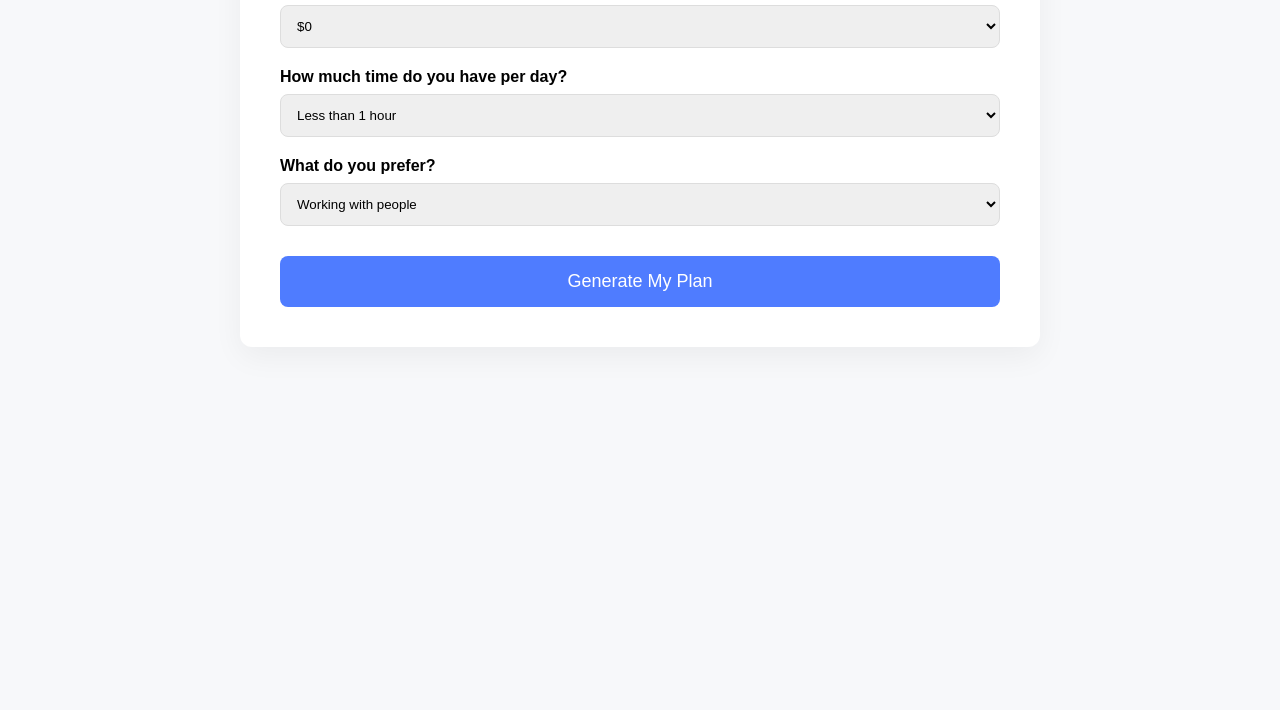
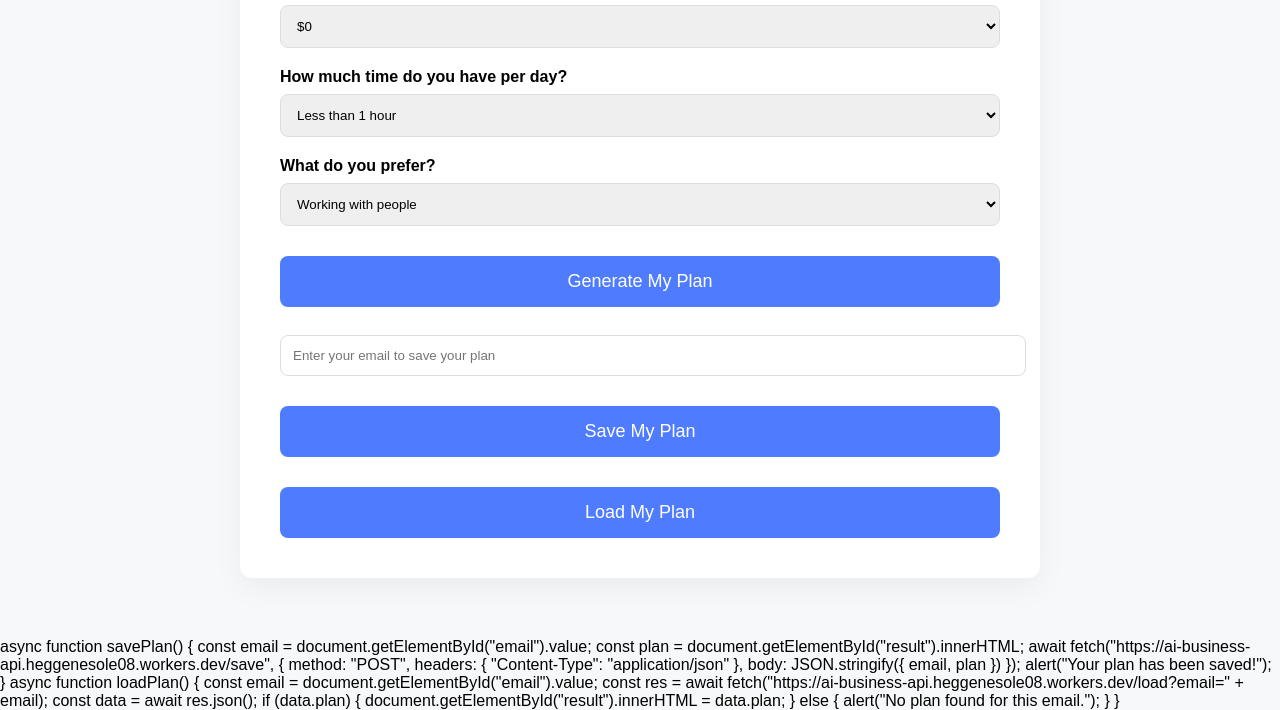
Before and after one commit to OleOleoLeoe/ai-business-launcher, a plain HTML site: page index.html in a window 1280 px wide. Shown: the part 201-911 px from the top of the page. Before the commit the page ends 800 px from the top, so only its background shows below. Drawn offline with Linux system fonts and the light colour scheme.

Commit message:
Implement save and load plan features
Added functionality to save and load plans using email.

```diff
--- a/index.html
+++ b/index.html
@@ -89,7 +89,13 @@
 
     <button onclick="generate()">Generate My Plan</button>
 
-    <div class="result" id="result"></div>
+  <div class="result" id="result"></div>
+
+<div style="margin-top:20px;">
+  <input id="email" type="email" placeholder="Enter your email to save your plan" />
+  <button onclick="savePlan()">Save My Plan</button>
+  <button onclick="loadPlan()">Load My Plan</button>
+</div>
   </div>
 </div>
 
@@ -197,3 +203,28 @@ document.getElementById("result").innerHTML = `
 
 </body>
 </html>
+
+async function savePlan() {
+  const email = document.getElementById("email").value;
+  const plan = document.getElementById("result").innerHTML;
+
+  await fetch("https://ai-business-api.heggenesole08.workers.dev/save", {
+    method: "POST",
+    headers: { "Content-Type": "application/json" },
+    body: JSON.stringify({ email, plan })
+  });
+
+  alert("Your plan has been saved!");
+}
+
+async function loadPlan() {
+  const email = document.getElementById("email").value;
+  const res = await fetch("https://ai-business-api.heggenesole08.workers.dev/load?email=" + email);
+  const data = await res.json();
+
+  if (data.plan) {
+    document.getElementById("result").innerHTML = data.plan;
+  } else {
+    alert("No plan found for this email.");
+  }
+}
```
